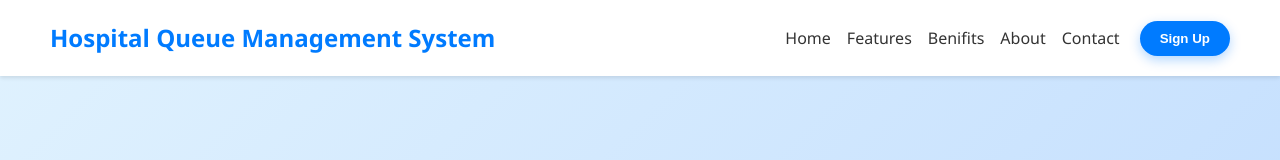
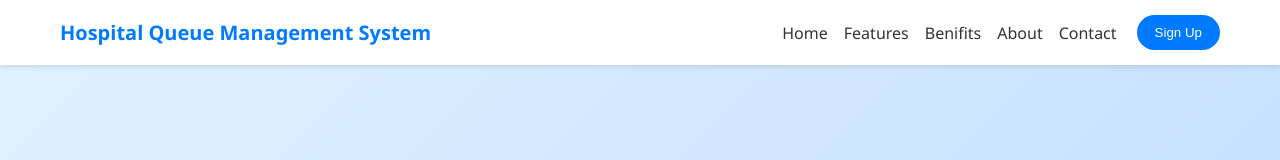
Before and after one commit to HayiderHasan18/hospital_queue_system, a React (Vite) app in the folder client/: page / in a window 1280 px wide. Shown: the top 160 px of the page. Built offline with nearby package versions, Linux system fonts and the light colour scheme; no server answers.

Commit message:
css fixed

```diff
--- a/client/src/Components/LandingPage/header.css
+++ b/client/src/Components/LandingPage/header.css
@@ -4,7 +4,7 @@ body {
   background: #f9fafb;
 }
 
-  /* ONLY CHANGED THESE TWO PROPERTIES IN HEADER */
+/* HEADER */
 header {
   position: fixed;
   top: 0;
@@ -12,25 +12,26 @@ body {
   background: white;
   box-shadow: 0 2px 4px rgba(0, 0, 0, 0.1);
   z-index: 1000;
-	padding: 0 20px;
 }
 
 .header-container {
-	max-width: 100%;
+  max-width: 1200px;
+  width: 100%;
   margin: 0 auto;
+  padding: 15px 20px;
   display: flex;
   justify-content: space-between;
   align-items: center;
-	padding: 20px 0;
 }
 
 .logo {
-	font-size: 24px;
+  font-size: 20px;
   font-weight: bold;
   color: #007bff;
-	margin-left: 30px;
+  flex-shrink: 1;
 }
 
+/* NAV + BUTTON GROUP */
 .nav-wrapper {
   display: flex;
   align-items: center;
@@ -39,7 +40,6 @@ body {
 
 nav {
   display: flex;
-	flex-wrap: wrap;
   gap: 1rem;
 }
 
@@ -47,39 +47,32 @@ body {
   color: #333;
   text-decoration: none;
   font-weight: 500;
-	transition: color 0.3s ease;
 }
 
 nav a:hover {
   color: #007bff;
-	font-size: 15px;
 }
 
+/* BUTTONS */
 .button-group {
   display: flex;
   gap: 10px;
 }
 
-  button {
-	cursor: pointer;
-	border: none;
-	padding: 10px 20px;
-	border-radius: 25px;
-	font-weight: bold;
-	transition: all 0.3s ease-in-out;
-  }
-
 .btn-primary {
   background-color: #007bff;
   color: white;
-	box-shadow: 0 4px 12px rgba(0, 123, 255, 0.3);
-	margin-right: 30px;
+  padding: 10px 18px;
+  border-radius: 25px;
+  border: none;
+  cursor: pointer;
 }
 
 .btn-primary:hover {
   background-color: #0056b3;
-	transform: scale(1.05);
 }
+
+/* HAMBURGER BUTTON */
 .hamburger {
   display: none;
   font-size: 28px;
@@ -89,25 +82,64 @@ body {
   color: #007bff;
 }
 
+/* ========================================= */
+/*               MOBILE STYLES               */
+/* ========================================= */
+
 @media screen and (max-width: 768px) {
+  /* Show hamburger */
   .hamburger {
     display: block;
     margin-left: auto;
   }
 
+  /* Hide nav by default */
   .nav-wrapper {
     display: none;
     flex-direction: column;
-	  gap: 10px;
     width: 100%;
     margin-top: 10px;
+    background: white;
+    padding-bottom: 15px;
+    border-top: 1px solid #eee;
   }
 
+  /* Show when menuOpen = true */
   .nav-wrapper.open {
     display: flex;
-	  animation: slideDown 0.3s ease-in-out;
+    animation: slideDown 0.3s ease-out;
   }
 
+  nav {
+    flex-direction: column;
+    width: 100%;
+    padding-left: 15px;
+  }
+
+  nav a {
+    padding: 10px 0;
+    font-size: 16px;
+  }
+
+  .button-group {
+    width: 100%;
+    padding: 0 15px;
+  }
+
+  .btn-primary {
+    width: 100%;
+    text-align: center;
+    font-size: 16px;
+  }
+
+  /* Fix header container layout on mobile */
+  .header-container {
+    flex-direction: row;
+    align-items: center;
+  }
+}
+
+/* Slide animation */
 @keyframes slideDown {
   from {
     opacity: 0;
@@ -118,22 +150,3 @@ body {
     transform: translateY(0);
   }
 }
-
-	.header-container {
-	  flex-direction: column;
-	  align-items: flex-start;
-	  padding: 20px;
-	}
-
-	.section {
-	  padding: 60px 15px;
-	}
-
-	.card {
-	  padding: 15px;
-	}
-
-	nav {
-	  flex-direction: column;
-	}
-  }
```
Lines whose indentation alone changed are shown as unchanged.
